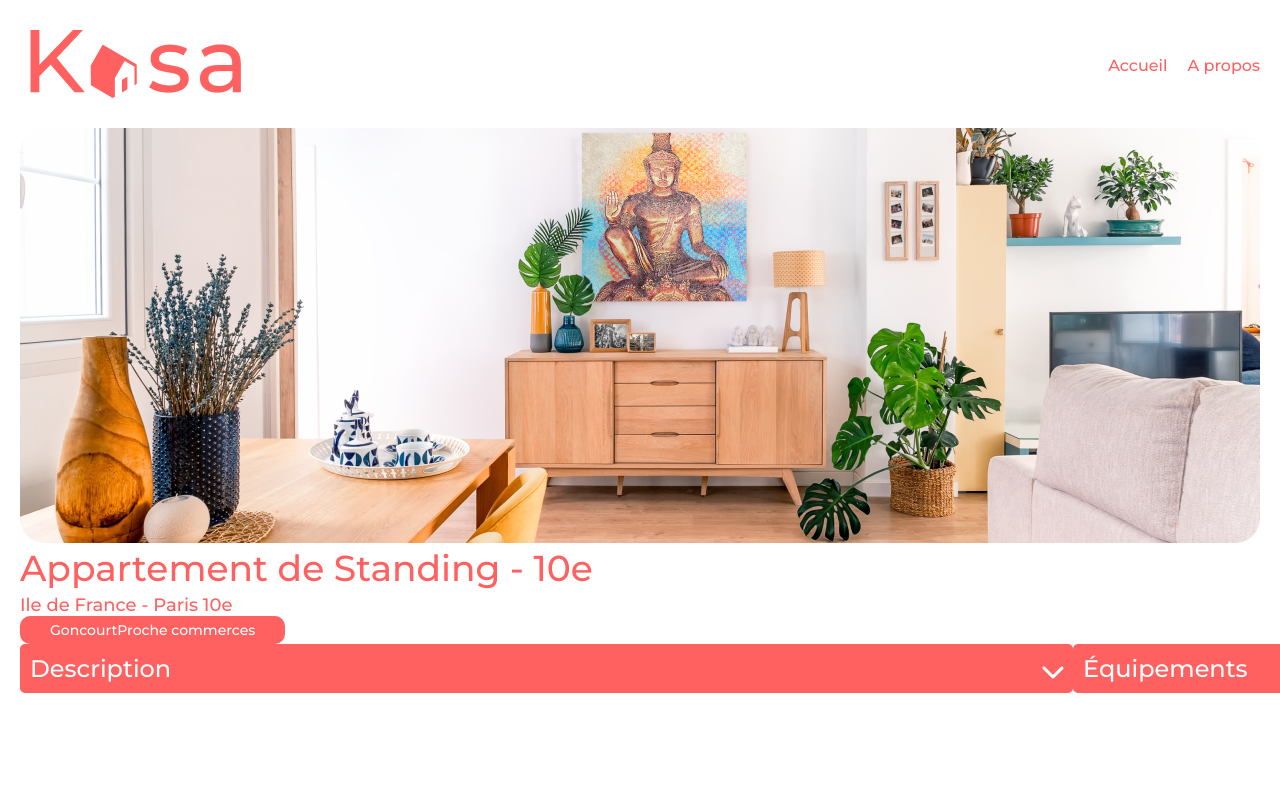
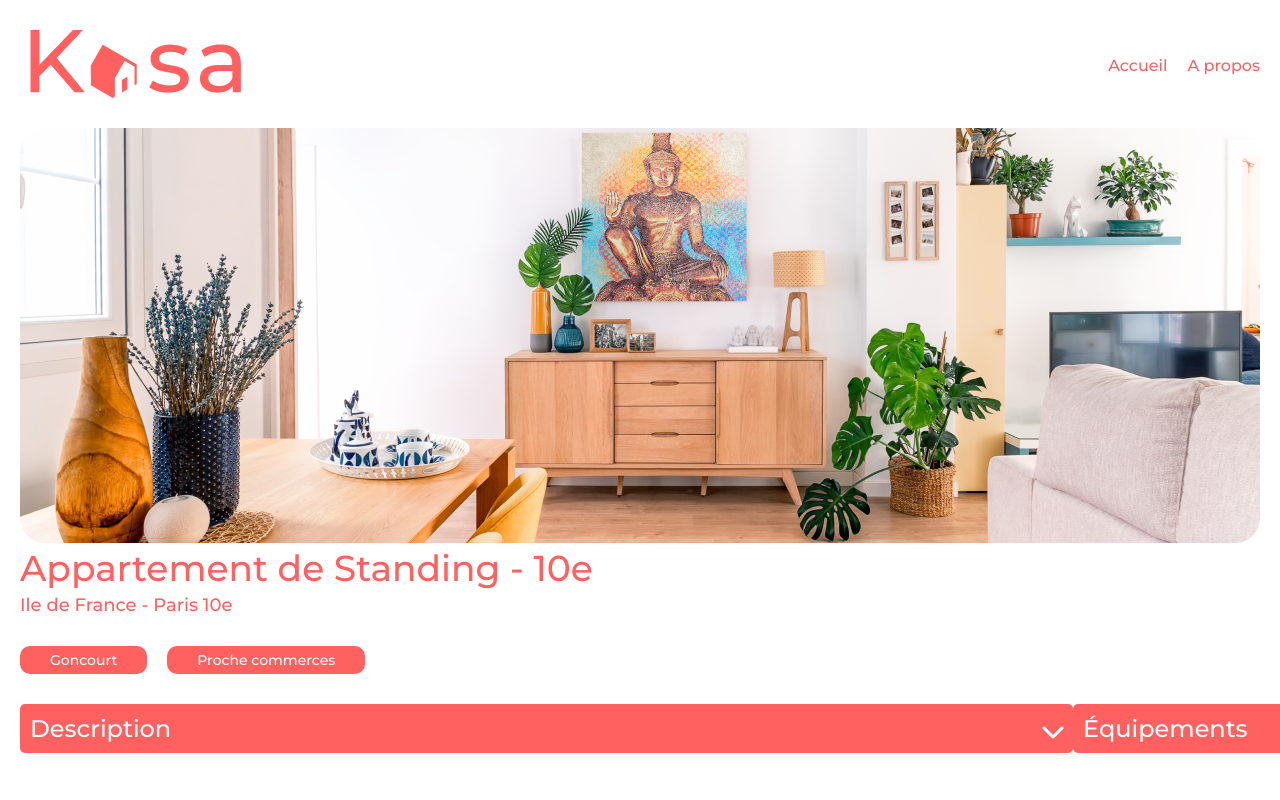
Before and after one commit to Axido545/kasa.io, a React (Vite) app: page /housing/0979876d in a window 1280 px wide. Shown: the top 800 px of the page. Built offline with nearby package versions, Linux system fonts and the light colour scheme.

Commit message:
maj tags

```diff
--- a/src/components/article/Article.jsx
+++ b/src/components/article/Article.jsx
@@ -12,7 +12,6 @@ export default function Article({ id, title, cover }) {
     <div id={id} className="article-block">
       <Link to={`/housing/${id}`}>
         <div className="article-overlay"></div>
-
         <img src={cover} alt={title} className="img-article" />
       </Link>
       <p className="article-p">{title}</p>
--- a/src/components/tags/Tags.jsx
+++ b/src/components/tags/Tags.jsx
@@ -1,9 +1,13 @@
 import './tags.css'
 
-export default function Tags({ tag }) {
+export default function Tags({ tags }) {
   return (
     <div className="house-tag">
-      <span className="tag">{tag}</span>
+      <div className="tag-list">
+        {tags.map((tag) => (
+          <div className="tag">{tag}</div>
+        ))}
+      </div>
     </div>
   )
 }
--- a/src/components/tags/tags.css
+++ b/src/components/tags/tags.css
@@ -14,4 +14,10 @@
   font-family: 'Montserrat';
   padding: 5px 30px;
   border-radius: 10px;
+  margin: 30px 20px 30px 0;
+  display: inline-block;
 }
+
+.tag-list {
+  position: relative;
+}
--- a/src/pages/housing/Housing.jsx
+++ b/src/pages/housing/Housing.jsx
@@ -36,7 +36,7 @@ function Housing() {
           <main className="house-main">
             <h1 className="house-title"> {house.title}</h1>
             <p className="house-location"> {house.location}</p>
-            <Tags tag={house.tags} />
+            <Tags tags={house.tags} />
             <div className="collapse-house">
               <Collapse
                 className="collapse-house-v"
```
